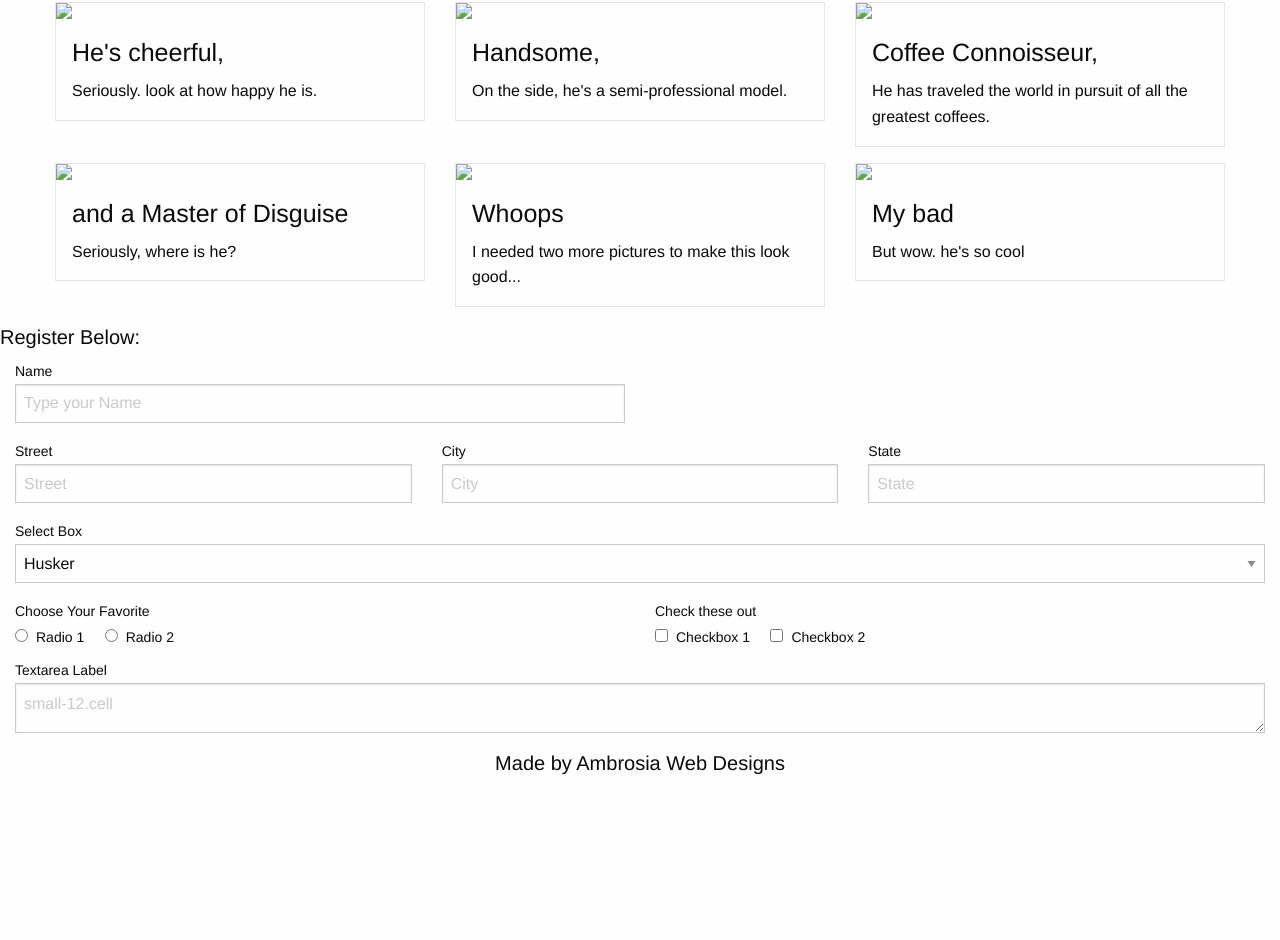
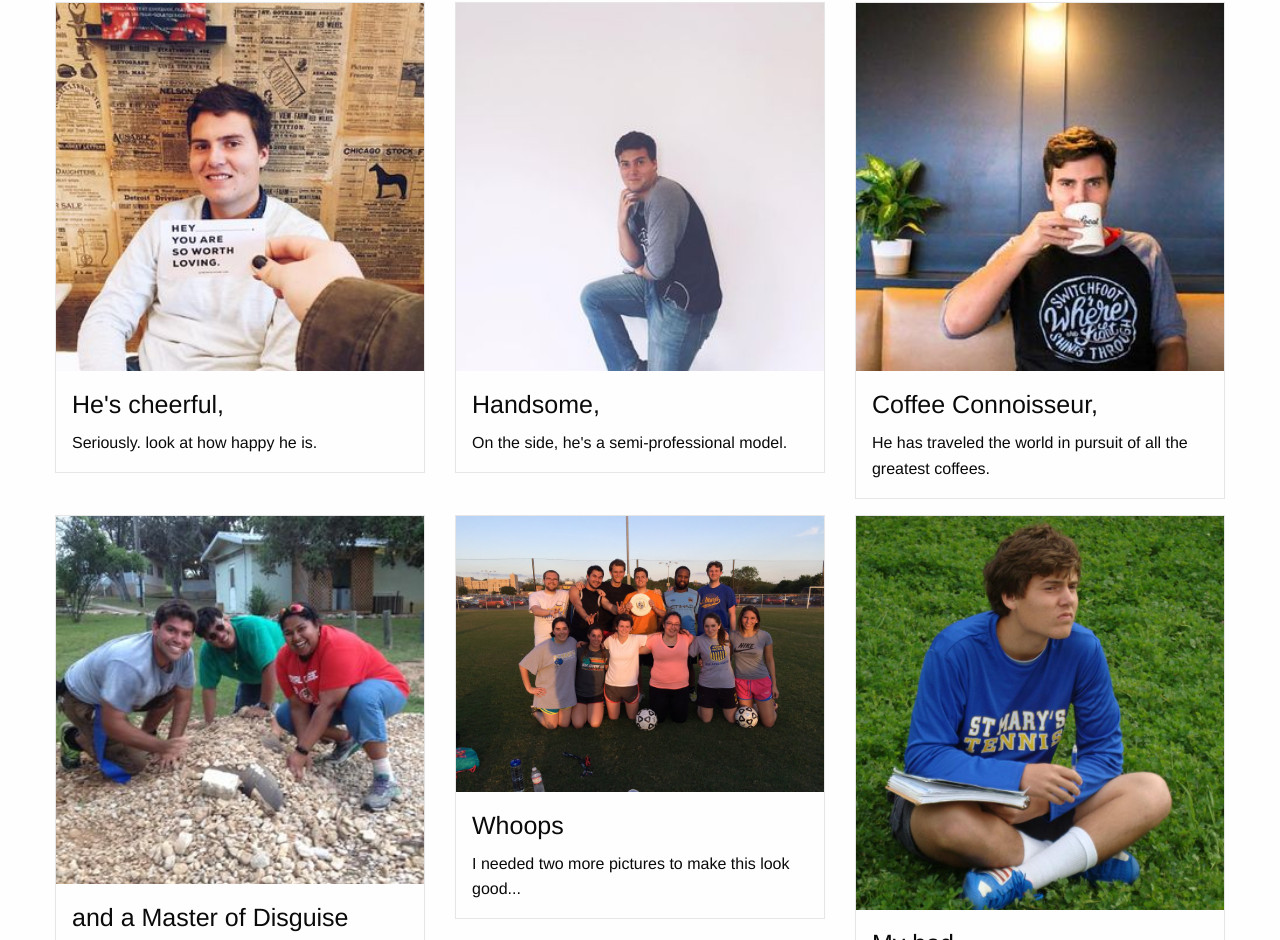
Before and after one commit to jambrose0/woodlands-ultimate, a plain HTML site: page index.html in a window 1280 px wide. Shown: the part 729-1669 px from the top of the page. Before the commit the page ends 1514 px from the top, so only its background shows below. Drawn offline with nearby package versions, Linux system fonts and the light colour scheme.

Commit message:
relative path for images

```diff
--- a/index.html
+++ b/index.html
@@ -39,7 +39,7 @@
       <div class="grid-x grid-margin-x small-up-2 medium-up-3">
         <div class="cell">
           <div class="card">
-            <img src="../assets/imgs/oliHappy1.jpg" />
+            <img src="./assets/imgs/oliHappy1.jpg" />
             <div class="card-section">
               <h4 >He's cheerful,</h4>
               <p>Seriously. look at how happy he is.</p>
@@ -48,7 +48,7 @@
         </div>
         <div class="cell">
           <div class="card">
-            <img src="../assets/imgs/oliModel1.jpg" />
+            <img src="./assets/imgs/oliModel1.jpg" />
             <div class="card-section">
               <h4>Handsome,</h4>
               <p>
@@ -59,7 +59,7 @@
         </div>
         <div class="cell">
           <div class="card">
-            <img src="../assets/imgs/oliCoffee1.jpg" />
+            <img src="./assets/imgs/oliCoffee1.jpg" />
             <div class="card-section">
               <h4>Coffee Connoisseur,</h4>
               <p>
@@ -70,7 +70,7 @@
         </div>
         <div class="cell">
           <div class="card">
-            <img src="../assets/imgs/wheresOli.jpg" />
+            <img src="./assets/imgs/wheresOli.jpg" />
             <div class="card-section">
               <h4>and a Master of Disguise</h4>
               <p>
@@ -80,7 +80,7 @@ Seriously, where is he?              </p>
         </div>
         <div class="cell">
           <div class="card">
-            <img src="../assets/imgs/collegeDays.jpg" />
+            <img src="./assets/imgs/collegeDays.jpg" />
             <div class="card-section">
               <h4>Whoops</h4>
               <p>
@@ -90,7 +90,7 @@ I needed two more pictures to make this look good...             </p>
         </div>
         <div class="cell">
           <div class="card">
-            <img src="../assets/imgs/introOli.jpg" />
+            <img src="./assets/imgs/introOli.jpg" />
             <div class="card-section">
               <h4>My bad</h4>
               <p>
```
Also changed, not shown: assets/imgs/Ambrosia.png (added), assets/imgs/collegeDays.jpg (added), assets/imgs/hero.png (added), assets/imgs/introOli.jpg (added), assets/imgs/oliCoffee1.jpg (added), assets/imgs/oliHappy1.jpg (added), assets/imgs/oliModel1.jpg (added), assets/imgs/wheresOli.jpg (added).
